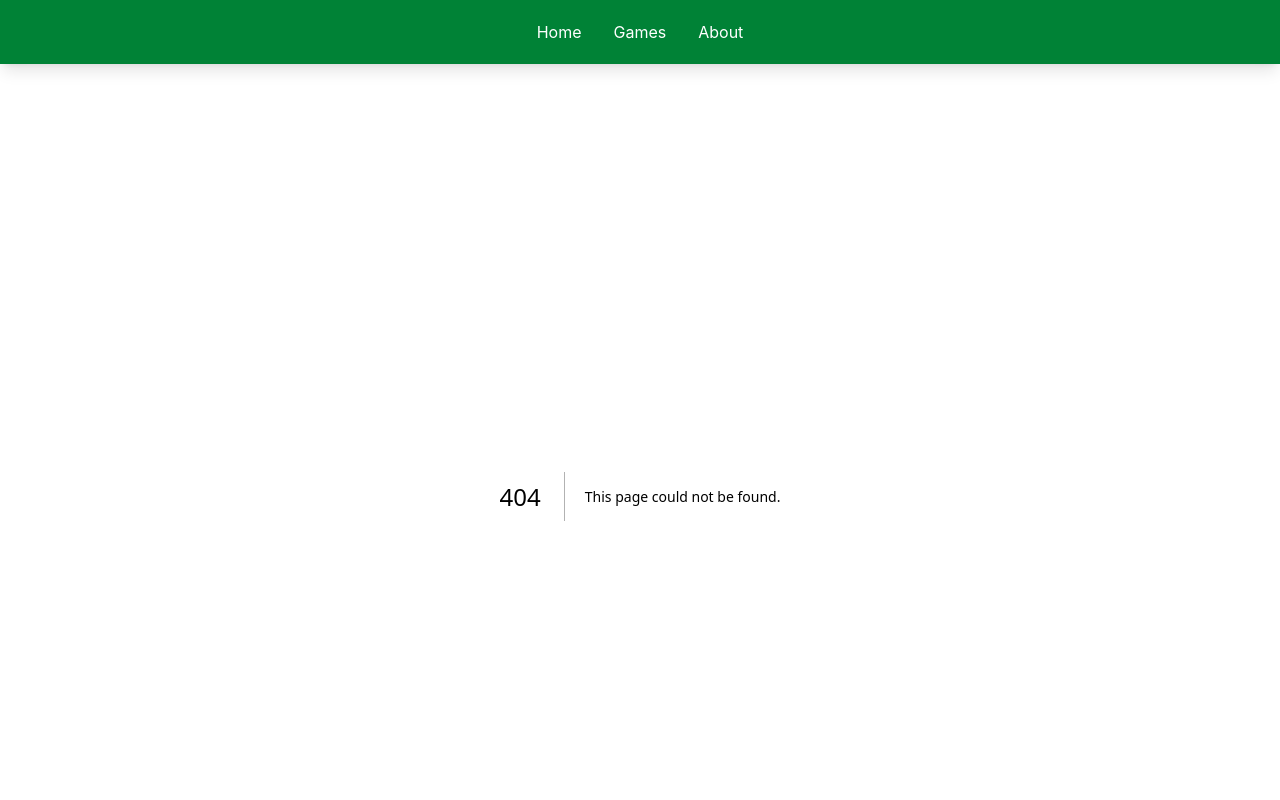
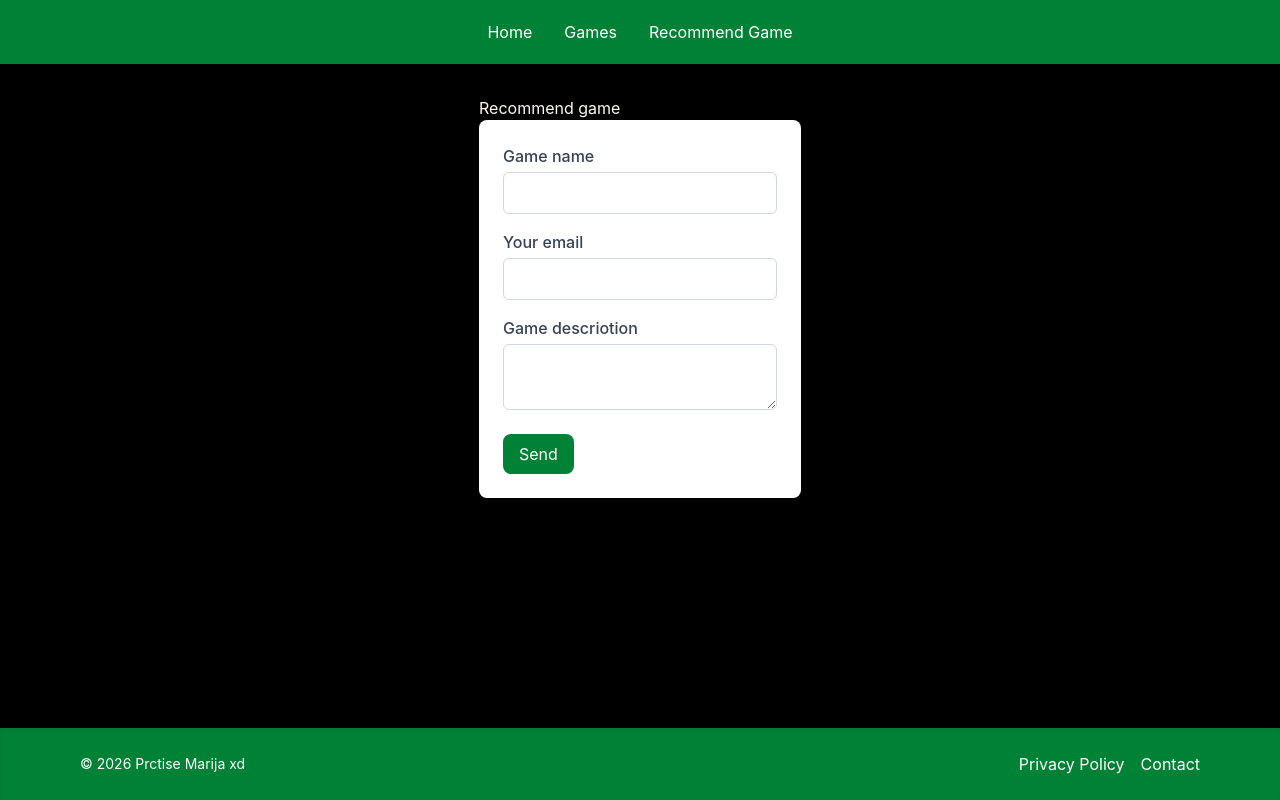
Before and after one commit to MarijaGorbunova-intern/Practise, a Next.js app in the folder practise_project_nextjs/: page /recommend-game in a window 1280 px wide. Before the commit this address had no page. Shown: the top 800 px of the page. Built offline with nearby package versions, Linux system fonts and the light colour scheme.

Commit message:
feat(recommend): create recommendation page with form

```diff
--- a/practise_project_nextjs/package.json
+++ b/practise_project_nextjs/package.json
@@ -12,6 +12,7 @@
     "framer-motion": "^12.34.4",
     "mongodb": "^7.1.0",
     "next": "16.1.6",
+    "nodemailer": "^8.0.1",
     "postcss": "^8.5.6",
     "react": "19.2.3",
     "react-dom": "19.2.3"
@@ -19,6 +20,7 @@
   "devDependencies": {
     "@tailwindcss/postcss": "^4.2.1",
     "@types/node": "^20",
+    "@types/nodemailer": "^7.0.11",
     "@types/react": "^19",
     "@types/react-dom": "^19",
     "eslint": "^9",
--- a/practise_project_nextjs/src/app/games/page.tsx
+++ b/practise_project_nextjs/src/app/games/page.tsx
@@ -1,6 +1,7 @@
 import clientPromise from "../../lib/mongo"
 import GameCard from "./Games_Components/GameCard"
 import { Game } from "./Games_Components/GameType"
+import ClassicButton from "../../components/UI/buttons/ClassicButton"
 
 type Props = {
   searchParams: Promise<{ search?: string }>
@@ -31,11 +32,7 @@ export default async function GamesPage({ searchParams }: Props) {
           placeholder="Search games..."
           defaultValue={search}
           className="w-full max-w-md px-4 py-2 rounded-lg bg-black/60 text-amber-50 border border-gray-600 focus:outline-none focus:ring-2 focus:ring-green-500"/>
-        <button
-          type="submit"
-          className="px-4 py-2 bg-green-700 text-white rounded-lg hover:bg-green-500 transition">
-          Search
-        </button>
+        <ClassicButton type="submit">Search</ClassicButton>
       </form>
       <div className="grid grid-cols-1 sm:grid-cols-2 md:grid-cols-3 lg:grid-cols-4 gap-6">
         {games.map((game) => (
--- /dev/null
+++ b/practise_project_nextjs/src/app/recommend-game/Recommend-game_components/RecommendForm.tsx
@@ -0,0 +1,35 @@
+import { sendRecommendation } from "../actions";
+import ClassicButton from "../../../components/UI/buttons/ClassicButton";
+
+export default function RecommendForm() {
+  return (
+    <form
+      action={sendRecommendation}
+      className="max-w-md mx-auto bg-white p-6 rounded-lg shadow-md space-y-4">
+      <div className="flex flex-col">
+        <label className="mb-1 font-medium text-gray-700">Game name</label>
+        <input
+          name="game"
+          required
+          className="border border-gray-300 rounded-md px-3 py-2 focus:outline-none focus:ring-2 focus:ring-green-500"/>
+      </div>
+      <div className="flex flex-col">
+        <label className="mb-1 font-medium text-gray-700">Your email</label>
+        <input
+          name="email"
+          type="email"
+          required
+          className="border border-gray-300 rounded-md px-3 py-2 focus:outline-none focus:ring-2 focus:ring-green-500"/>
+      </div>
+      <div className="flex flex-col">
+        <label className="mb-1 font-medium text-gray-700">Game descriotion</label>
+        <textarea
+          name="message"
+          className="border border-gray-300 rounded-md px-3 py-2 focus:outline-none focus:ring-2 focus:ring-green-500"/>
+      </div>
+      <div className="pt-2">
+        <ClassicButton type="submit">Send</ClassicButton>
+      </div>
+    </form>
+  );
+}
--- /dev/null
+++ b/practise_project_nextjs/src/app/recommend-game/actions.ts
@@ -0,0 +1,27 @@
+"use server";
+
+import nodemailer from "nodemailer";
+
+export async function sendRecommendation(formData: FormData) {
+  const game = formData.get("game") as string;
+  const email = formData.get("email") as string;
+  const message = formData.get("message") as string;
+
+  const transporter = nodemailer.createTransport({
+    service: "gmail",
+    auth: {
+      user: process.env.EMAIL_USER,
+      pass: process.env.EMAIL_PASS,
+    },
+  });
+
+  await transporter.sendMail({
+    from: process.env.EMAIL_USER,
+    to: process.env.EMAIL_USER,
+    subject: "New recommendation",
+    text:`
+      Game: ${game}
+      User email: ${email}
+      Message: ${message}`,
+  });
+}
--- /dev/null
+++ b/practise_project_nextjs/src/app/recommend-game/page.tsx
@@ -0,0 +1,10 @@
+import RecommendForm from "./Recommend-game_components/RecommendForm"
+
+export default function RecommendPage() {
+  return (
+    <div>
+      <h1>Recommend game</h1>
+      <RecommendForm/>
+    </div>
+  );
+}
--- a/practise_project_nextjs/src/components/UI/Navbar.tsx
+++ b/practise_project_nextjs/src/components/UI/Navbar.tsx
@@ -12,8 +12,8 @@ export default function Navbar() {
           <Link href="/games" className="text-white no-underline hover:text-blue-200 transition mx-4">
             Games
           </Link>
-          <Link href="/about" className="text-white no-underline hover:text-blue-200 transition mx-4">
-            About
+          <Link href="/recommend-game" className="text-white no-underline hover:text-blue-200 transition mx-4">
+            Recommend Game
           </Link>
         </div>
       </div>
--- /dev/null
+++ b/practise_project_nextjs/src/components/UI/buttons/ClassicButton.tsx
@@ -0,0 +1,15 @@
+import React, { ButtonHTMLAttributes } from "react";
+
+interface ButtonProps extends ButtonHTMLAttributes<HTMLButtonElement> {
+  children: React.ReactNode;
+}
+
+export default function ClassicButton({ children, ...props }: ButtonProps) {
+  return (
+    <button
+      className="px-4 py-2 bg-green-700 text-white rounded-lg hover:bg-green-500 transition"
+      {...props}>
+      {children}
+    </button>
+  );
+}
```
Also changed, not shown: practise_project_nextjs/src/app/page.tsx (line endings or trailing spaces), 1 other file (tests, documents, lock files or other folders).
